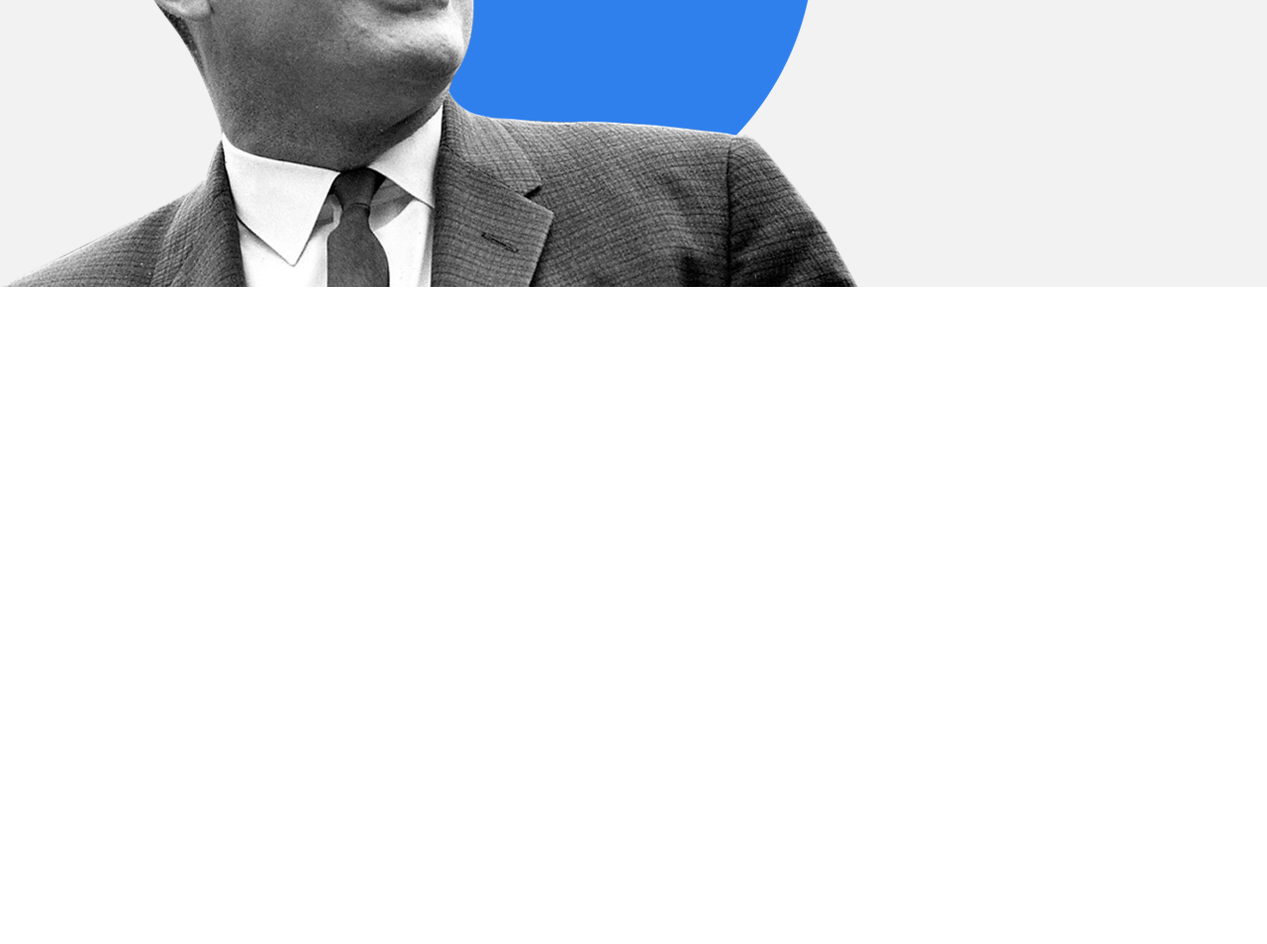
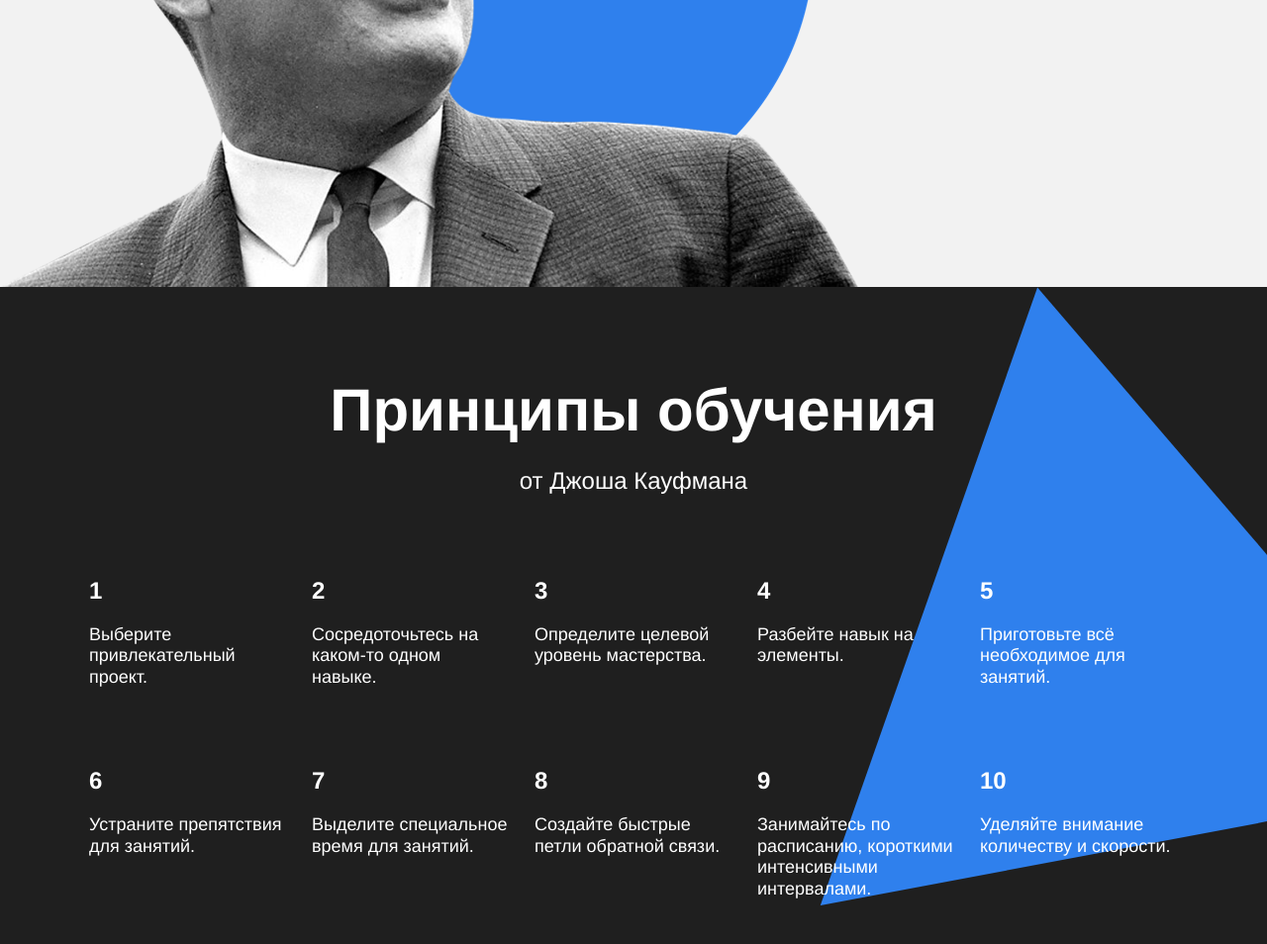
Before and after one commit to nkvasov/how-to-learn, a plain HTML site: page index.html in a window 1280 px wide. Shown: the part 2507-3461 px from the top of the page at 99% size. Before the commit the page ends 2797 px from the top, so only its background shows below. Drawn offline with Linux system fonts and the light colour scheme.

Commit message:
Kaufman is ready

```diff
--- a/index.html
+++ b/index.html
@@ -45,7 +45,7 @@
           <div class="table__cell">
             <h4 class="table__heading">2.1 миллиарда</h4>
             <p class="table__text">Число нуждающихся в повышении квалификации</p>
-              <p class="table__text">Всемирный Банк, 2017</p>
+            <p class="table__text">Всемирный Банк, 2017</p>
           </div>
           <div class="table__cell">
             <h4 class="table__heading">1000 терабайт</h4>
@@ -75,8 +75,6 @@
         </div>
       </section>
 
-
-
       <section class="feinman">
         <h2 class="feinman__title">Метод Фейнмана</h2>
         <h3 class="feinman__subtitle">Выучить и не забыть.</h3>
@@ -84,6 +82,51 @@
       </section>
 
       <section class="kaufman">
+        <h2 class="section-title section-title_theme_dark">Принципы обучения</h2>
+        <h3 class="section-subtitle section-subtitle_theme_dark">от Джоша Кауфмана</h3>
+        <div class="table table_theme_dark">
+          <div class="table__cell table__cell_theme_dark">
+            <h4 class="table__heading">1</h4>
+            <p class="table__text">Выберите привлекательный проект.</p>
+          </div>
+          <div class="table__cell table__cell_theme_dark">
+            <h4 class="table__heading">2</h4>
+            <p class="table__text">Сосредоточьтесь на каком-то одном навыке.</p>
+          </div>
+          <div class="table__cell table__cell_theme_dark">
+            <h4 class="table__heading">3</h4>
+            <p class="table__text">Определите целевой уровень мастерства.</p>
+          </div>
+          <div class="table__cell table__cell_theme_dark">
+            <h4 class="table__heading">4</h4>
+            <p class="table__text">Разбейте навык на элементы.</p>
+          </div>
+          <div class="table__cell table__cell_theme_dark">
+            <h4 class="table__heading">5</h4>
+            <p class="table__text">Приготовьте всё необходимое для занятий.</p>
+          </div>
+          <div class="table__cell table__cell_theme_dark">
+            <h4 class="table__heading">6</h4>
+            <p class="table__text">Устраните препятствия для занятий.</p>
+          </div>
+          <div class="table__cell table__cell_theme_dark">
+            <h4 class="table__heading">7</h4>
+            <p class="table__text">Выделите специальное время для занятий.</p>
+          </div>
+          <div class="table__cell table__cell_theme_dark">
+            <h4 class="table__heading table__heading_theme_dark">8</h4>
+            <p class="table__text">Создайте быстрые петли обратной связи.</p>
+          </div>
+          <div class="table__cell table__cell_theme_dark">
+            <h4 class="table__heading table__heading_theme_dark">9</h4>
+            <p class="table__text">Занимайтесь по расписанию, короткими интенсивными интервалами.</p>
+          </div>
+          <div class="table__cell table__cell_theme_dark">
+            <h4 class="table__heading table__heading_theme_dark">10</h4>
+            <p class="table__text">Уделяйте внимание количеству и скорости.</p>
+          </div>
+        </div>
+        <div class="kaufman__triangle"></div>
       </section>
     </main>
     <footer class="footer">
--- a/styles/style.css
+++ b/styles/style.css
@@ -160,6 +160,10 @@
   line-height: 69px;
 }
 
+.section-title_theme_dark {
+  color: white;
+}
+
 .section-subtitle {
   margin: 0;
   padding-top: 20px;
@@ -171,13 +175,19 @@
   line-height: 34px;
 }
 
+.section-subtitle_theme_dark {
+  color: white;
+}
+
 .table {
   display: flex;
   justify-content: space-between;
   flex-wrap: wrap;
   width: 1100px;
-  /* padding-top: 60px; */
-  /* background-color: blueviolet; */
+}
+.table_theme_dark {
+  color: white;
+  z-index: 1;
 }
 
 .table__cell {
@@ -199,7 +209,10 @@
   font-size: 24px;
   font-weight: bold;
   line-height: 1.15;
+}
 
+.table__heading_theme_dark {
+  color: white;
 }
 
 .table__text {
@@ -207,6 +220,10 @@
   font-size: 18px;
   font-weight: normal;
   line-height: 1.2;
+}
+
+.table__text_theme_dark {
+  color: white;
 }
 
 .feinman {
@@ -248,3 +265,25 @@
   line-height: 51px;
   color: black;
 }
+
+.kaufman {
+  position: relative;
+  overflow: hidden;
+  background-color: #1f1f1f;
+  display: flex;
+  flex-direction: column;
+  align-items: center;
+  padding: 90px 0;
+}
+
+.kaufman__triangle {
+  position: absolute;
+  right: -210px;
+  top: 0;
+  width: 877px;
+  height: 877px;
+  background-image: url(../images/kaufman-triangle.svg);
+  background-repeat: no-repeat;
+  background-size: contain;
+  /* z-index: -1; */
+}
```
